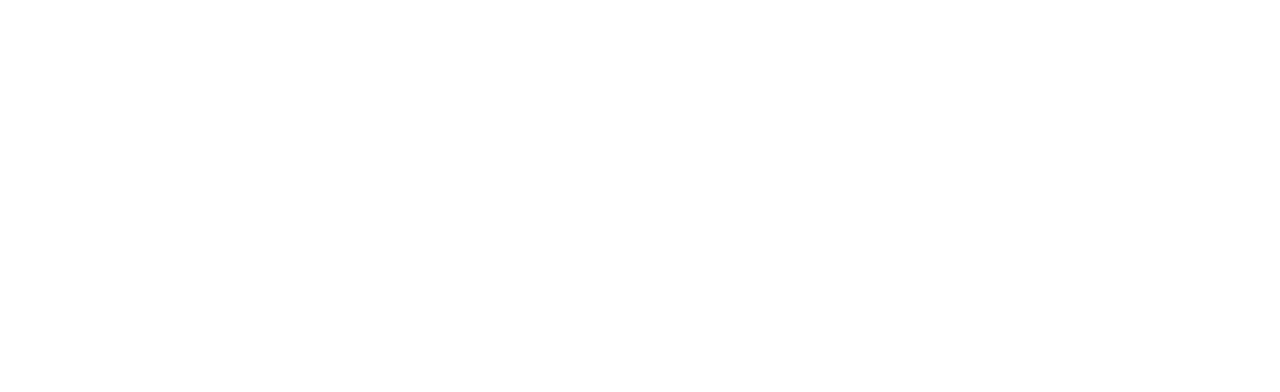
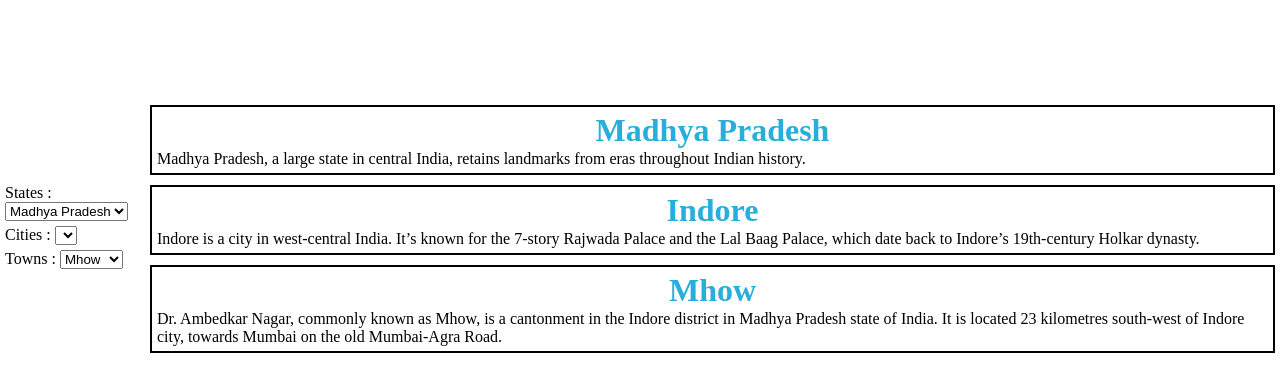
Before and after one commit to divyu-s/React-will-you-be-my-valentine---Dropdown, a React app: page / in a window 1280 px wide. Built offline with nearby package versions, Linux system fonts and the light colour scheme.

Commit message:
first commit

```diff
--- a/src/components/App.js
+++ b/src/components/App.js
@@ -1,4 +1,4 @@
-import React, { useState,useReducer } from "react";
+import React, { useEffect,useState,useReducer } from "react";
 import "./../styles/App.css";
 
 
@@ -141,9 +141,131 @@ const states = [{
 function App()
 {
 	// Do not alter/remove main div
+	const [selectedState,setSelectedState] = useState("Madhya Pradesh");
+	const [selectedCity,setSelectedCity] = useState('Indore');
+	const [selectedTown,setSelectedTown] = useState("Mhow");
+	useEffect(() => {
+		console.log("logging")
+	})
+	let cities = [{
+		name : "Indore",
+		description:"Indore is a city in west-central India. It’s known for the 7-story Rajwada Palace and the Lal Baag Palace, which date back to Indore’s 19th-century Holkar dynasty.",
+		landmarks :[{
+			name : "Mhow",
+			description:"Dr. Ambedkar Nagar, commonly known as Mhow, is a cantonment in the Indore district in Madhya Pradesh state of India. It is located 23 kilometres south-west of Indore city, towards Mumbai on the old Mumbai-Agra Road.",
+		},{
+			name : "Dewas",
+			description:"Dewas is a city in the Malwa region of the Indian state of Madhya Pradesh. The municipality was formerly the seat of two princely states during the British Raj, Dewas Junior state and Dewas Senior state, ruled by the Puar clan of Maratha.",
+		}]
+	},{
+		name : "Bhopal",
+		description:"DBhopal is a city in the central Indian state of Madhya Pradesh. It's one of India’s greenest city. There are two main lakes, the Upper Lake and the Lower Lake.",
+		landmarks :[{
+			name : "MANIT",
+			description:"Maulana Azad National Institute of Technology Bhopal is a public technical university located in Bhopal, Madhya Pradesh, India. It is part of a group of publicly funded institutions in India known as National Institutes of Technology. ",
+		},{
+			name: "Berasia",
+			description:"Berasia is a landmark and a nagar palika in Bhopal district in the state of Madhya Pradesh, India. ",
+		}]
+	},{
+		name : "Gwalior",
+		description:"Gwalior is a city in the central Indian state of Madhya Pradesh. It's known for its palaces and temples, including the Sas Bahu Ka Mandir intricately carved Hindu temple. ",
+		landmarks :[{
+			name : "Ajaypur",
+			description:"Little less known city Ajaypur.",
+		}]
+	}];
+	let towns  = [{
+		name : "Mhow",
+		description:"Dr. Ambedkar Nagar, commonly known as Mhow, is a cantonment in the Indore district in Madhya Pradesh state of India. It is located 23 kilometres south-west of Indore city, towards Mumbai on the old Mumbai-Agra Road.",
+	},{
+		name : "Dewas",
+		description:"Dewas is a city in the Malwa region of the Indian state of Madhya Pradesh. The municipality was formerly the seat of two princely states during the British Raj, Dewas Junior state and Dewas Senior state, ruled by the Puar clan of Maratha.",
+	}];
+	const updateState = (event)=>{
+		let newState = event.target.value;
+		renderCities(newState);
+		setSelectedState(newState);
+
+	}
+
+	const updateCity = (event)=>{
+		let newCity = event.target.value;
+		setSelectedCity(newCity);
+		renderTown(newCity);
+	}
+
+	const renderCities = (state)=>{
+		let filterCities = states.filter(element=>{
+				return element.name==state;
+
+		})
+	 cities = filterCities[0].city;
+	 setSelectedCity(filterCities[0].city[0].name);
+	 renderTown(filterCities[0].city[0].name);
+	}
+
+   const renderTown = (city)=>{
+	   console.log(cities);
+	   let filterTowns = cities.filter((element)=>{
+		   return element.name==city;
+	   })
+	   setSelectedTown(filterTowns[0].landmarks[0].name)
+	   towns = filterTowns[0].landmarks;
+
+   }
+
+
+
+
+
 	return (
 	<div id="main">
+		<div class="container">
+		<div class="select">
+		<div id="state">
+			States : <select onChange={updateState}>
+				{
+					states.map(element =>(
+					     <option>{element.name}</option>
+					))
+				}
+			</select>
+		</div>
+		<div id="city">
+		    Cities : <select onChange={updateCity}>
+                   {
+					   console.log(cities)
+					 //    cities.map(element=>(
+					// 	   <option>{element.name}</option>
+					//    ))
+				   }
+			</select>
+		</div>
+		<div id="landmark">
+		    Towns : <select>{
+                    towns.map(element=>(
+						<option>{element.name}</option>
+					))
+                   } </select>
+		</div>
+		</div>
+		<div class="information">
+			<div class="item">
+				<h1  id="#state-name">Madhya Pradesh</h1>
+				<p id="#state-description">Madhya Pradesh, a large state in central India, retains landmarks from eras throughout Indian history.</p>
+			</div>
+			<div class="item">
+				<h1 id="#city-name">Indore</h1>
+				<p id="#city-description">Indore is a city in west-central India. It’s known for the 7-story Rajwada Palace and the Lal Baag Palace, which date back to Indore’s 19th-century Holkar dynasty.</p>
+			</div>
+			<div class="item">
+				<h1 id="#landmark-name">Mhow</h1>
+				<p id="landmark-description">Dr. Ambedkar Nagar, commonly known as Mhow, is a cantonment in the Indore district in Madhya Pradesh state of India. It is located 23 kilometres south-west of Indore city, towards Mumbai on the old Mumbai-Agra Road.</p>
+			</div>
 
+		</div>
+		</div>
 	</div>
 	);
 }
--- a/src/styles/App.css
+++ b/src/styles/App.css
@@ -1,16 +1,54 @@
-h1 {
+* {
+  margin: 0px;
+  padding: 0px;
+}
+.item h1 {
   color: #27aedb;
   text-align: center;
+  margin-bottom: 1px;
 }
 
-
-button{
+button {
   color: #27aedb;
   text-align: center;
   justify-content: center;
   align-items: center;
 }
 
-.bg-pink{
-	background-color:pink;
+.bg-pink {
+  background-color: pink;
 }
+
+.container {
+  display: flex;
+  margin-top: 100px;
+}
+
+.information {
+  display: flex;
+  flex-direction: column;
+}
+
+.item {
+  border: 2px solid black;
+  margin: 5px;
+  padding: 5px;
+}
+
+.select {
+  margin-left: 5px;
+  margin-right: 5px;
+  margin-top: auto;
+  margin-bottom: auto;
+}
+
+#state {
+  margin-bottom: 5px;
+}
+
+#city {
+  margin-bottom: 5px;
+}
+#landmark {
+  margin-bottom: 5px;
+}
```
Lines whose indentation alone changed are shown as unchanged.
